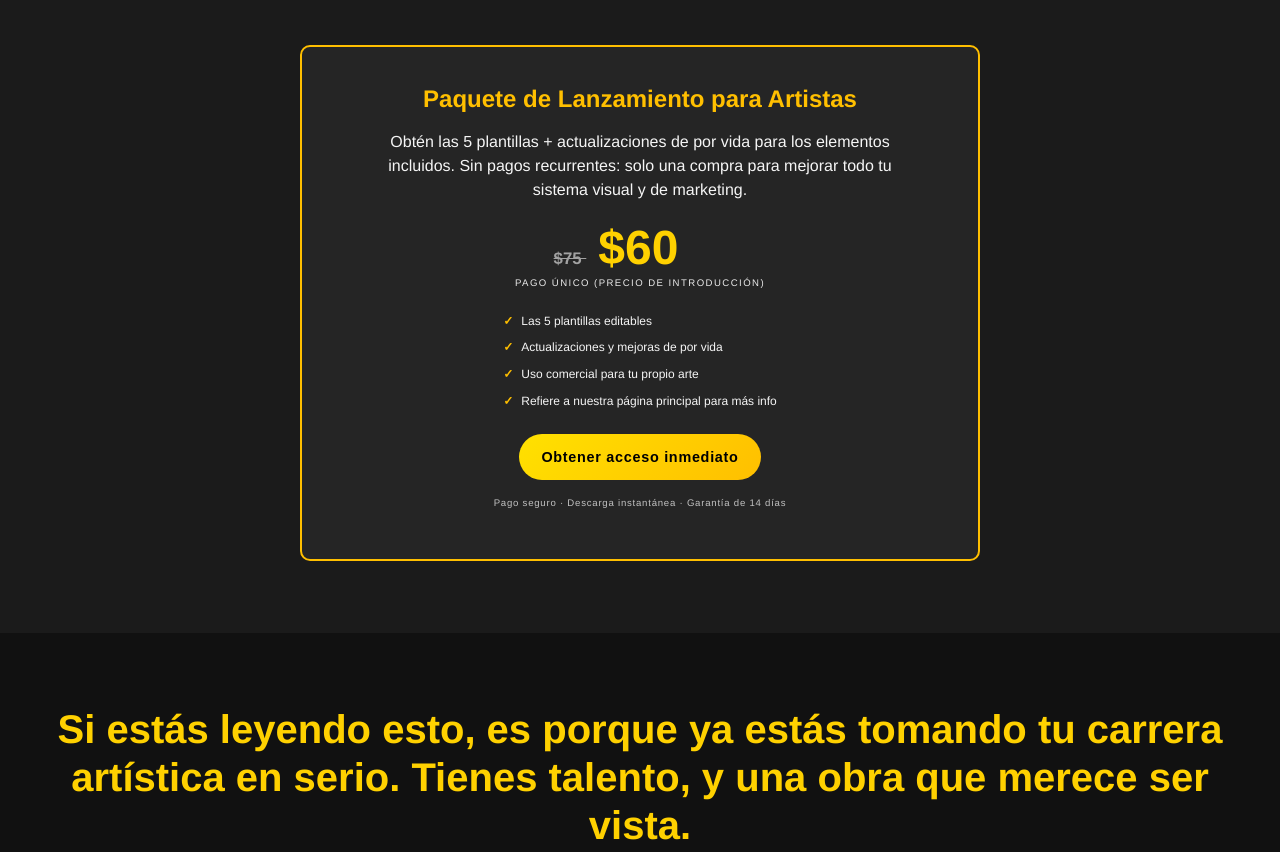
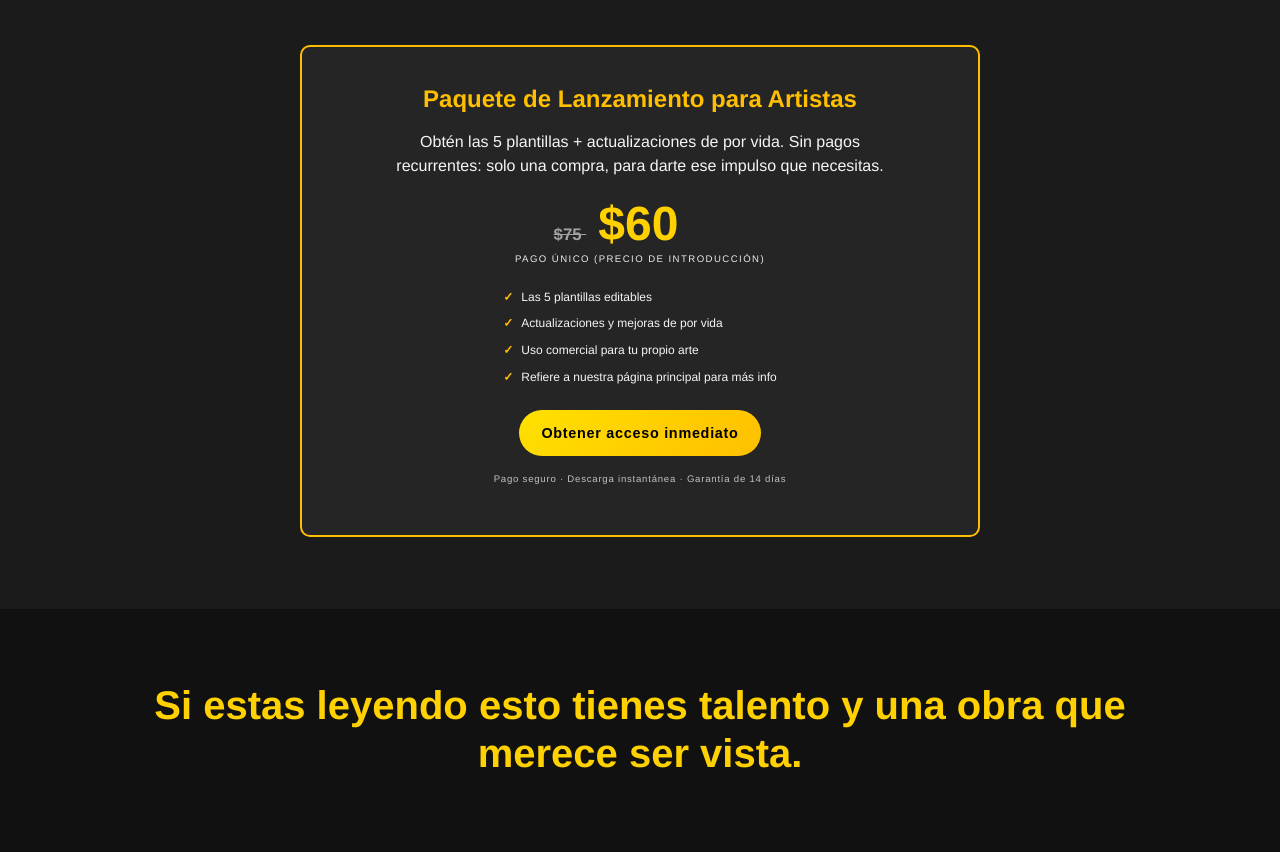
Before and after one commit to HiddenDevelop/Quintoorden-2, a plain HTML site: page index.html in a window 1280 px wide. Shown: the part 2064-2916 px from the top of the page. Drawn offline with Linux system fonts and the light colour scheme.

Commit message:
Update index.html

```diff
--- a/index.html
+++ b/index.html
@@ -694,9 +694,7 @@
         <div id="purchase" class="pricing-single reveal">
           <h3>Paquete de Lanzamiento para Artistas</h3>
           <p style="max-width: 520px; margin: 0 auto 1.4rem">
-            Obtén las 5 plantillas + actualizaciones de por vida para los
-            elementos incluidos. Sin pagos recurrentes: solo una compra para
-            mejorar todo tu sistema visual y de marketing.
+            Obtén las 5 plantillas + actualizaciones de por vida. Sin pagos recurrentes: solo una compra, para darte ese impulso que necesitas.
           </p>
           <p class="price-big">
             <span
@@ -749,8 +747,7 @@
               color: var(--yellow-90);
             "
           >
-            Si estás leyendo esto, es porque ya estás tomando tu carrera
-            artística en serio. Tienes talento, y una obra que merece ser vista.
+            Si estas leyendo esto tienes talento y una obra que merece ser vista.
           </h2>
           <div class="container">
             <p>
```
